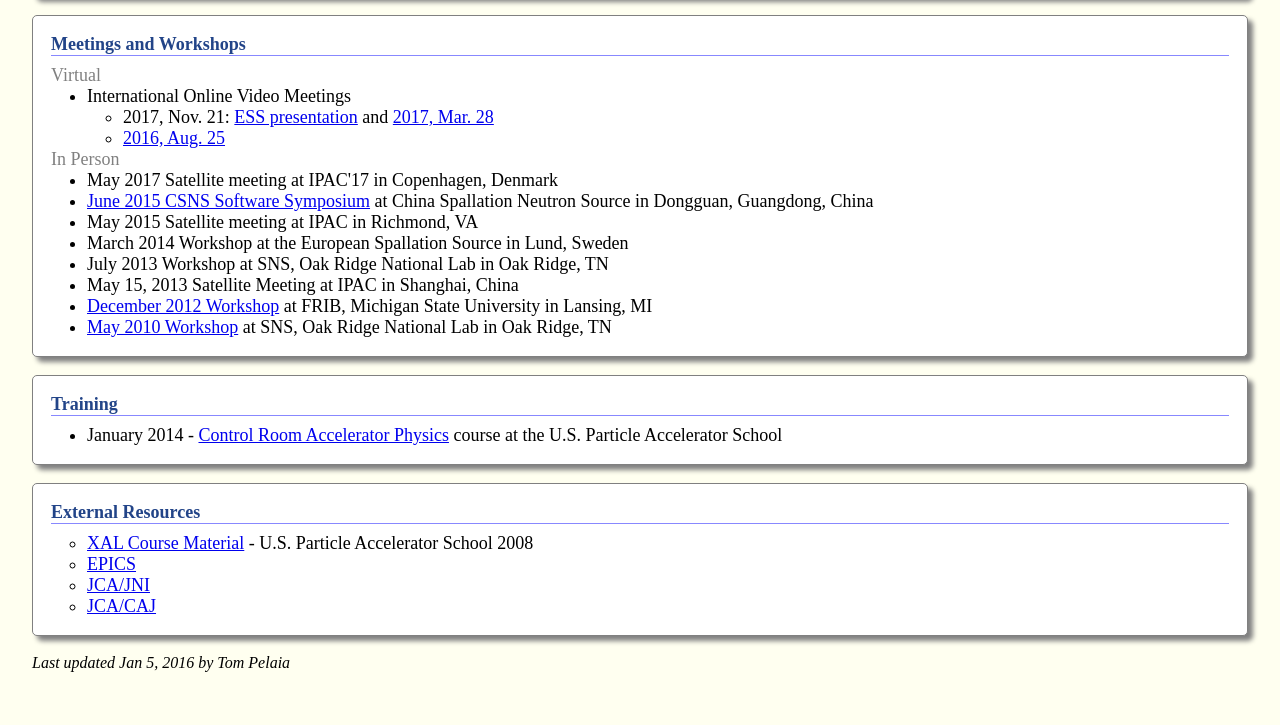
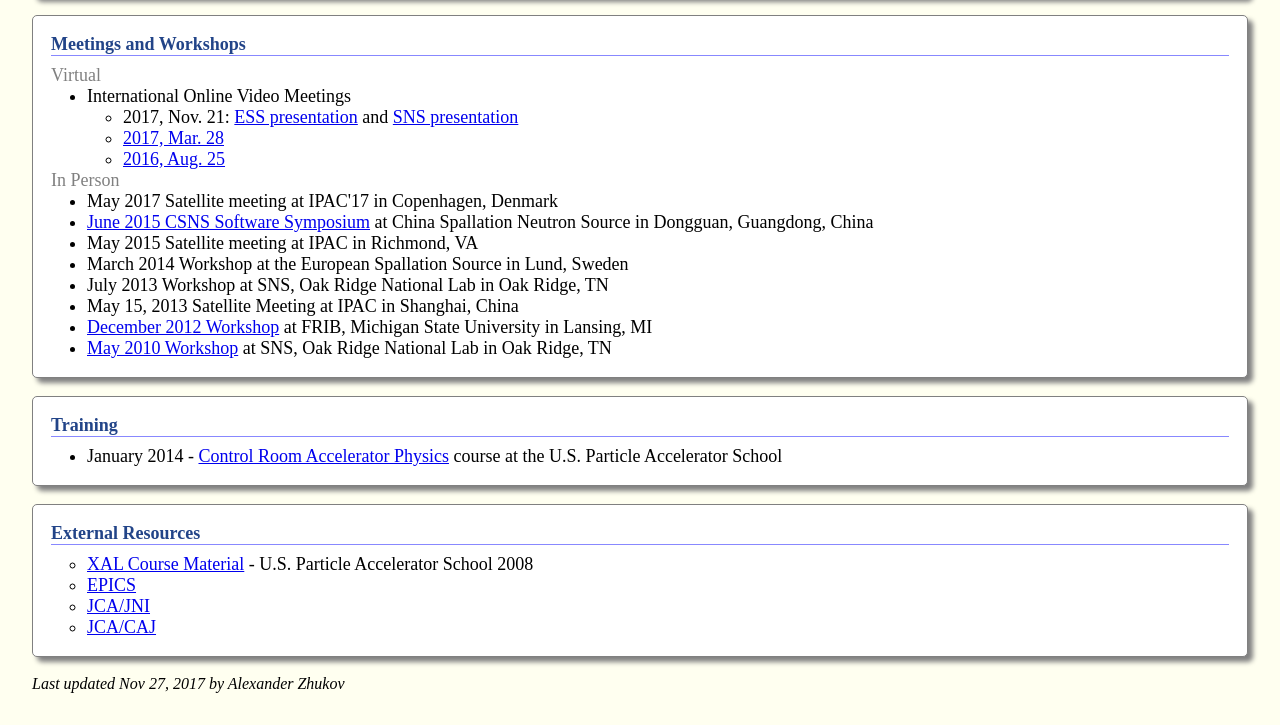
Before and after one commit to openxal/openxal.github.io, a plain HTML site: page index.html in a window 1280 px wide. Shown: the part 3365-4090 px from the top of the page. Before the commit the page ends 4069 px from the top, so only its background shows below. Drawn offline with Linux system fonts and the light colour scheme.

Commit message:
Fixed footer and quotes

```diff
--- a/index.html
+++ b/index.html
@@ -369,7 +369,7 @@
 			<li>International Online Video Meetings</li>
             <ul>
 		<li>2017, Nov. 21: <a target="_blank" href="meetings/2017/oxal-ess-status-11-2017.pptx">ESS presentation</a>
-		and <a target="_blank" href="meetings/2017/2017_11_21_OpenXalAccelerationModel-ver1.pdf>SNS presentation</a>
+		and <a target="_blank" href="meetings/2017/2017_11_21_OpenXalAccelerationModel-ver1.pdf">SNS presentation</a>
 		 </li>
 		<li><a target="_blank" href="meetings/2017/2017-03-28_OpenXalVideoMeeting.pptx">2017, Mar. 28</a></li>
                 <li><a target="_blank" href="meetings/2016/2016-08-25_OpenXalCollaborationActivities.pdf">2016, Aug. 25</a></li>
@@ -408,6 +408,6 @@
         </ul>
     </div>
 
-    <div class="footer">Last updated Jan 5, 2016 by Tom Pelaia</div>
+    <div class="footer">Last updated Nov 27, 2017 by Alexander Zhukov</div>
 </body>
 </html>
```
